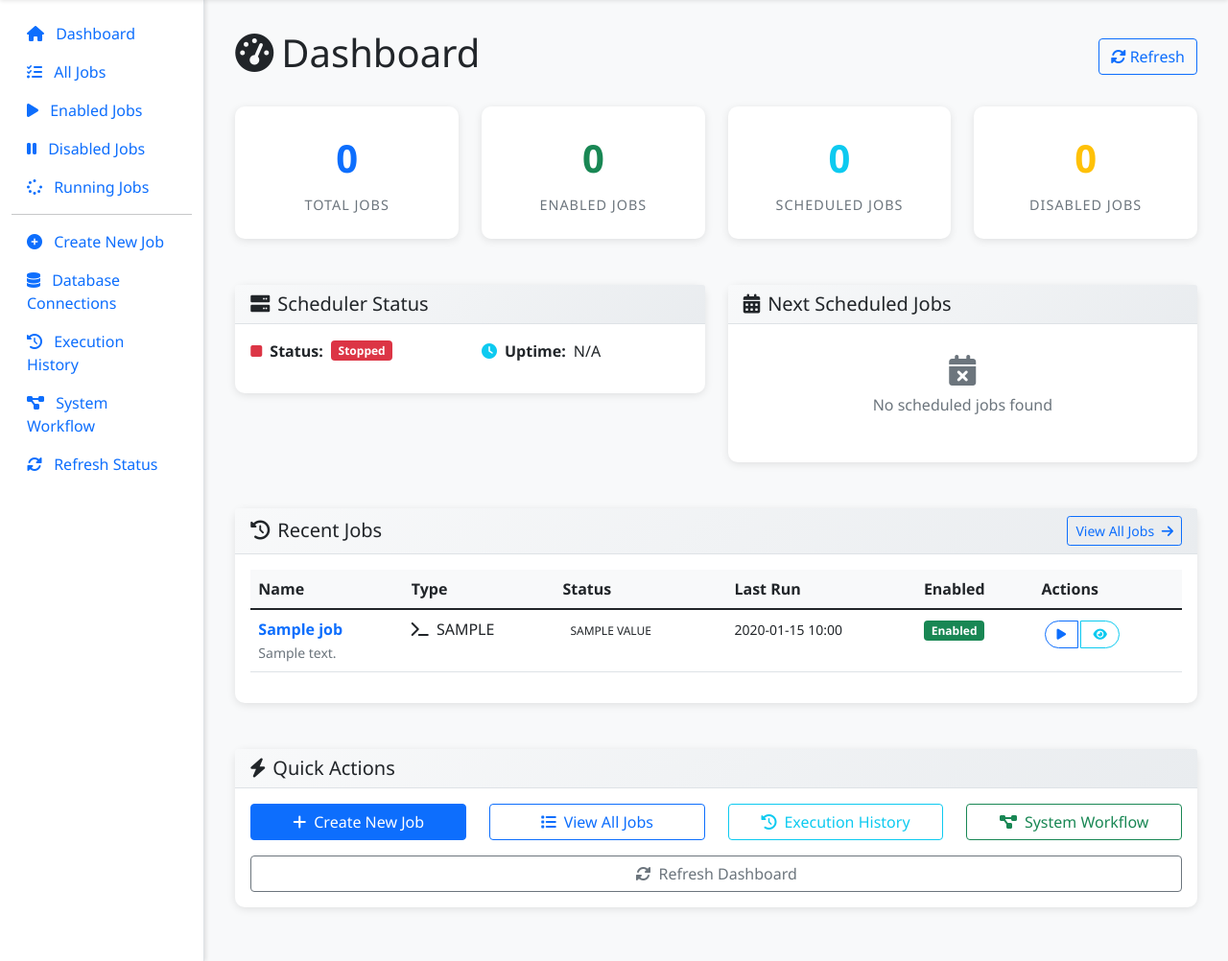
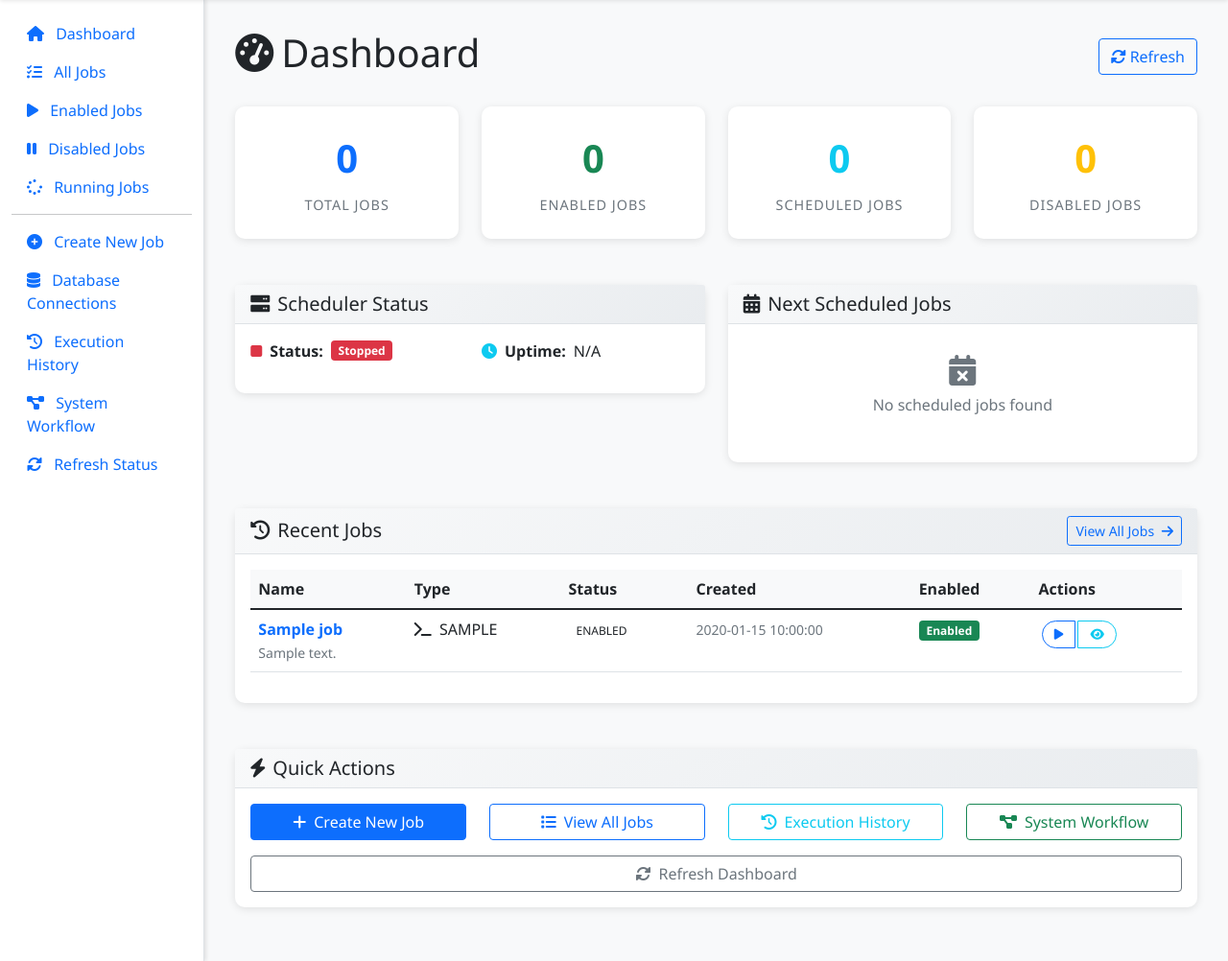
Before and after one commit to sumitgill39/Job-Scheduler, a Python web app: template web_ui/templates/index.html in a window 1280 px wide. Shown: the part 63-1065 px from the top of the page at 96% size. Run offline with Jinja, Linux system fonts and the light colour scheme; the template is opened without the code that fills it: most values are stand-ins (such as "Sample title", 1, 10 or a date in 2020).

Commit message:
index.html fix.

```diff
--- a/web_ui/templates/index.html
+++ b/web_ui/templates/index.html
@@ -160,7 +160,7 @@
                                 <th>Name</th>
                                 <th>Type</th>
                                 <th>Status</th>
-                                <th>Last Run</th>
+                                <th>Created</th>
                                 <th>Enabled</th>
                                 <th>Actions</th>
                             </tr>
@@ -181,16 +181,12 @@
                                     {{ job.job_type.upper() }}
                                 </td>
                                 <td>
-                                    <span class="status-badge status-{{ job.current_status.value.lower() }}">
-                                        {{ job.current_status.value.upper() }}
+                                    <span class="status-badge status-{{ 'enabled' if job.enabled else 'disabled' }}">
+                                        {{ 'ENABLED' if job.enabled else 'DISABLED' }}
                                     </span>
                                 </td>
                                 <td>
-                                    {% if job.last_run_time %}
-                                        <small>{{ job.last_run_time.strftime('%Y-%m-%d %H:%M') }}</small>
-                                    {% else %}
-                                        <small class="text-muted">Never</small>
-                                    {% endif %}
+                                    <small class="text-muted">{{ job.created_date|string if job.created_date else 'Unknown' }}</small>
                                 </td>
                                 <td>
                                     <span class="badge bg-{{ 'success' if job.enabled else 'secondary' }}">
```
